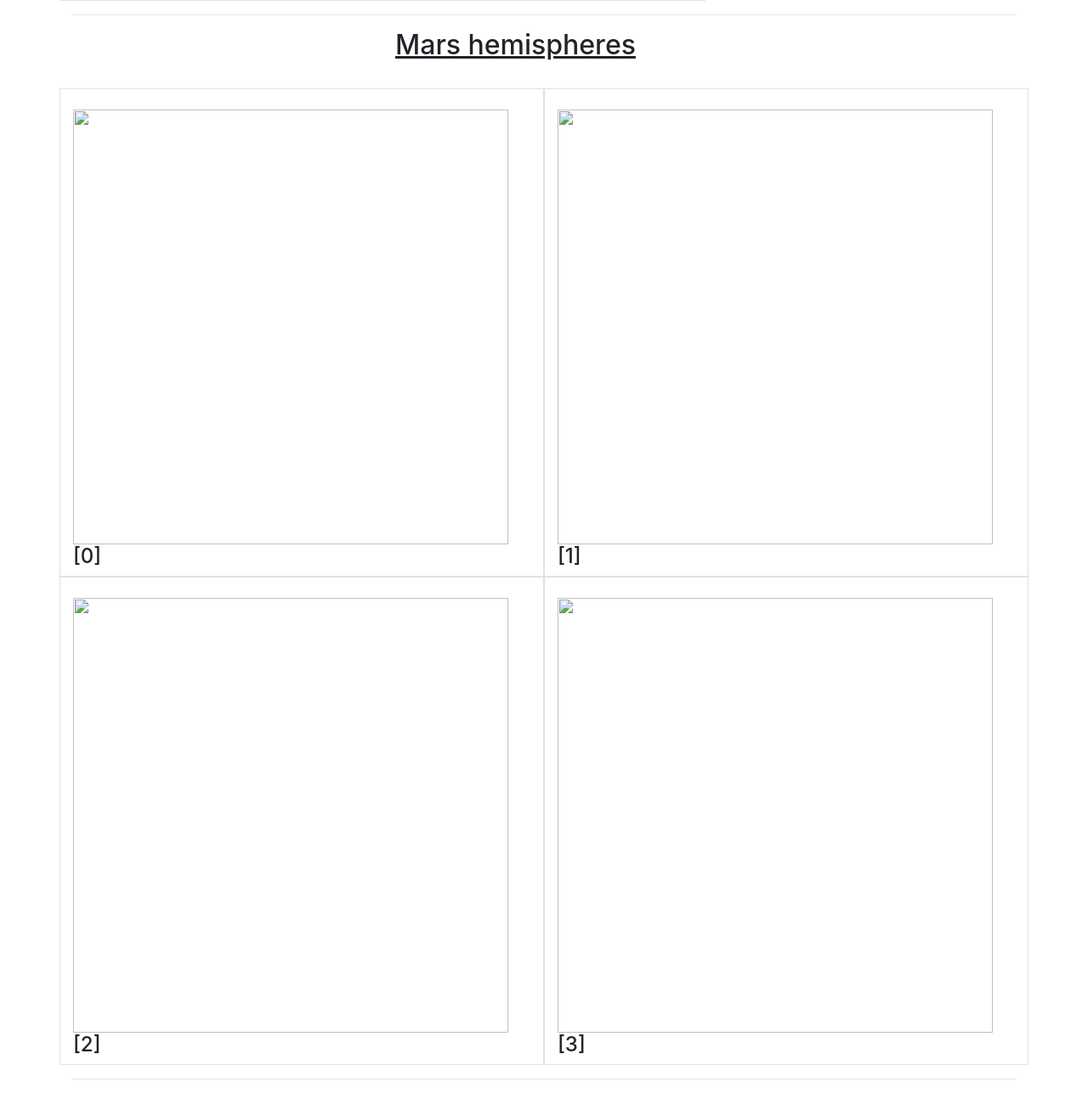
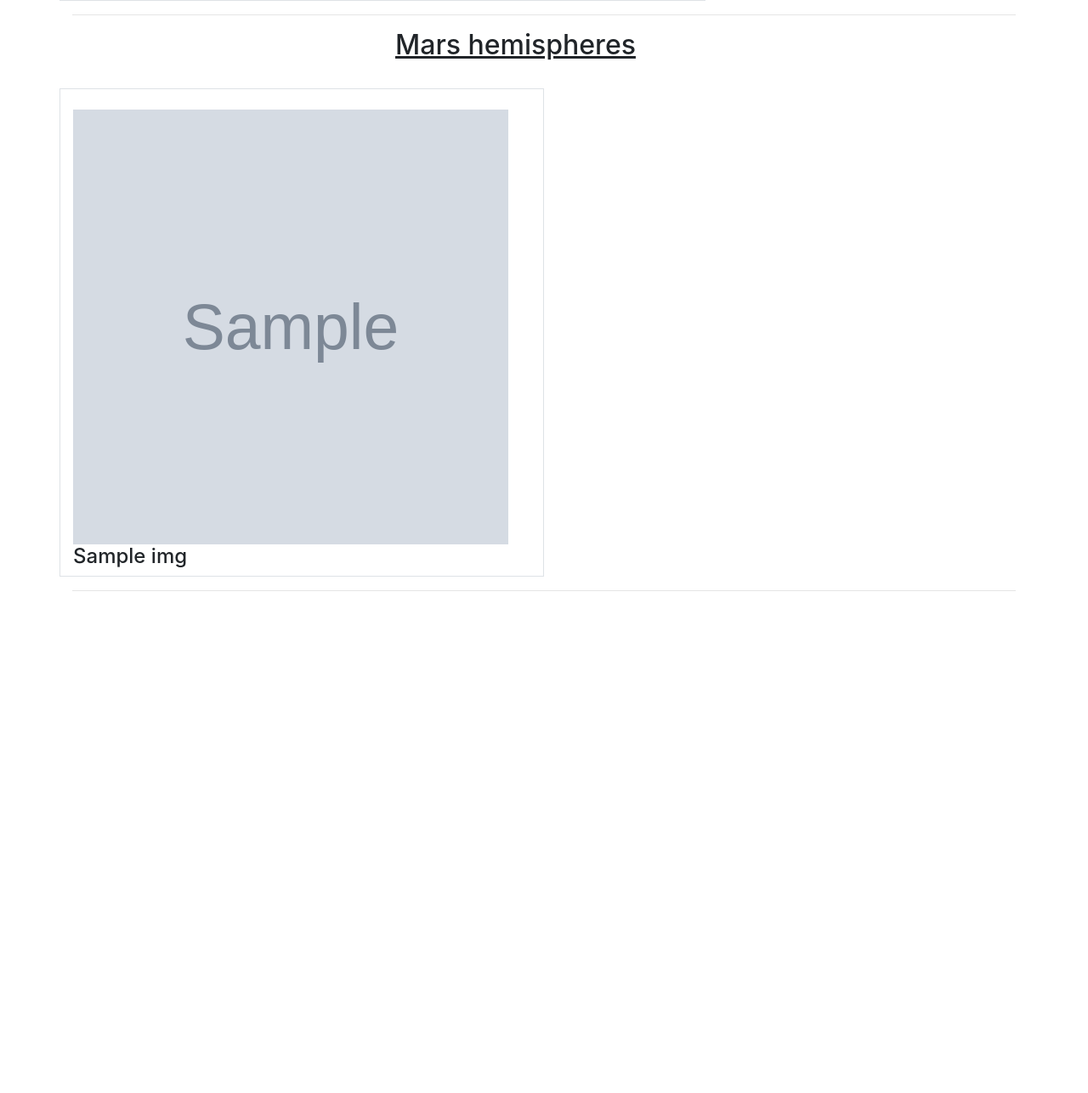
Before and after one commit to RobSalazar/web-scraping-challenge, a Flask app: page / in a window 1280 px wide. Shown: the part 1047-2334 px from the top of the page at 85% size. After the commit the page ends 1743 px from the top, so only its background shows below. Run offline with Flask 2, Linux system fonts and the light colour scheme; grey boxes marked "Sample" are stand-in pictures; a database or web service that is not in the repository returns one stand-in record (values such as "Sample title"); some libraries are stand-ins or nearby versions.

Commit message:
code finalized, all working

```diff
--- a/missions_to_mars/scrape_mars.py
+++ b/missions_to_mars/scrape_mars.py
@@ -8,9 +8,9 @@
 import pandas as pd
 from bs4 import BeautifulSoup as bs
 from splinter import Browser
-import requests
+
 import time
-from webdriver_manager.chrome import ChromeDriverManager
+
 
 #Initializing browser and setting its path
 def init_browser():
--- a/missions_to_mars/templates/index.html
+++ b/missions_to_mars/templates/index.html
@@ -103,15 +103,16 @@
     </div>
     </br>
     <div class="row">
-            {% for img in range(4)%}
+            {% for img in mars.all_urls %}
               <div class="col-6 border">
               </br>
                     <div>
-                      <img width="512 px" height="512 px" src="{{img_url}}">
+                      <img width="512 px" height="512 px" src="{{img.img_url}}
+                      ">
                     </div>
 
                     <div>
-                      <h4> {{[img]}} </h4>
+                      <h4> {{img.title}} </h4>
                     </div>
 
               </div>
```
Also changed, not shown: Images/firsthalf.PNG (added), Images/middle.PNG (added), Images/secondhalf.PNG (added).
